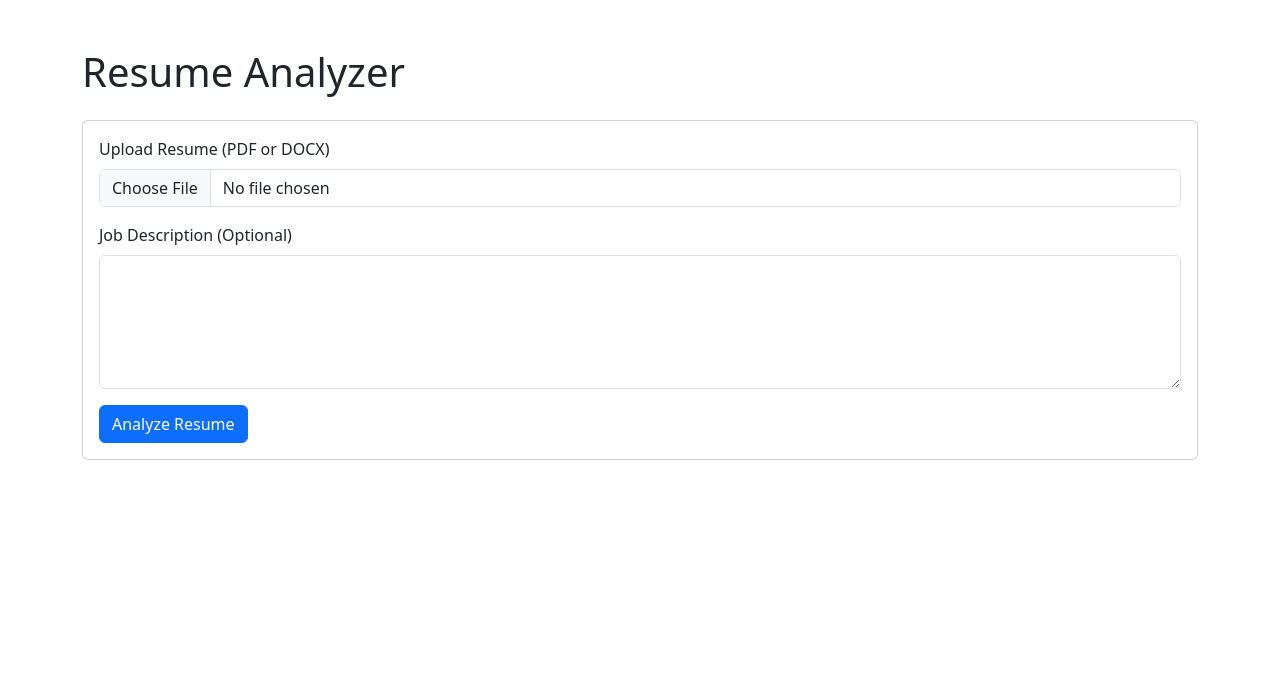
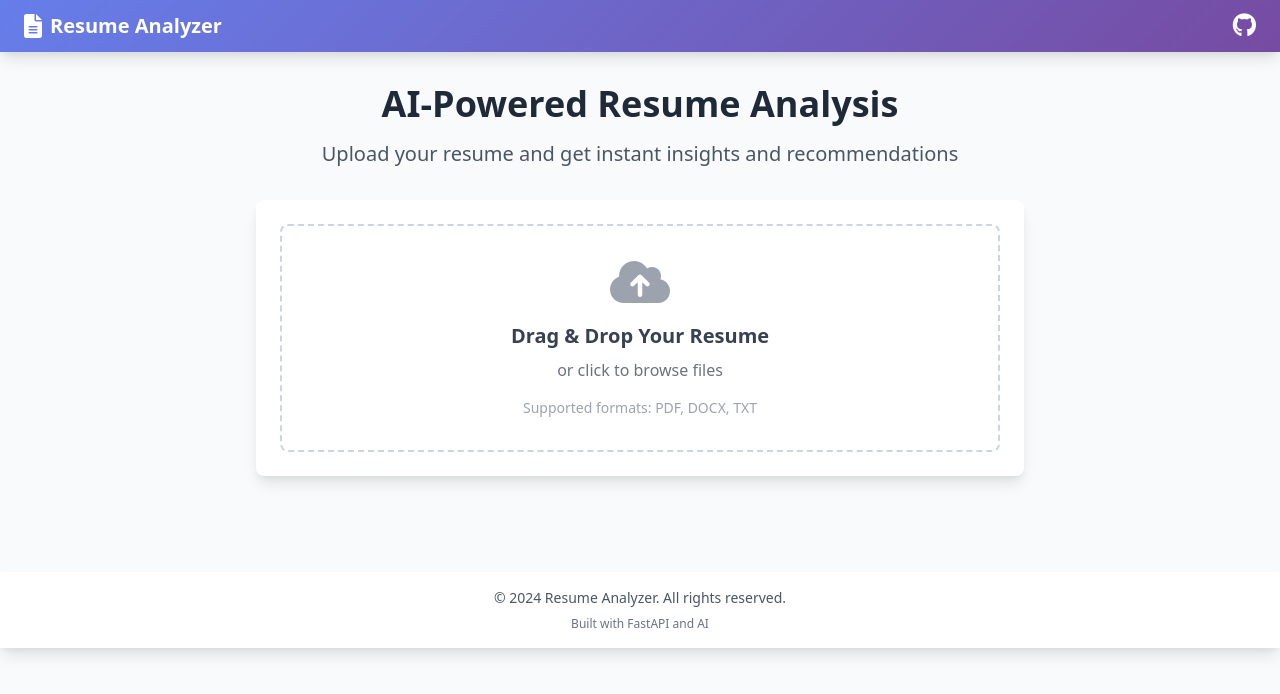
Before and after one commit to arun3676/resume-analyzer, a FastAPI app: page / in a window 1280 px wide. Shown: the top 694 px of the page. Run offline with FastAPI, Linux system fonts and the light colour scheme; parts of the project's set-up code (start-up, migrations or seed data) failed here and were passed over; some libraries are stand-ins or nearby versions.

Commit message:
Add all files including index.html for GitHub Pages

```diff
--- a/app/main.py
+++ b/app/main.py
@@ -15,6 +15,8 @@ from io import BytesIO
 import time
 import os
 from dotenv import load_dotenv
+from pathlib import Path
+import logging
 
 load_dotenv()
 
@@ -22,10 +24,14 @@ from app.config import APP_NAME, APP_VERSION, DEBUG, MLFLOW_TRACKING_URI, EXPERI
 from app.models.schema import ResumeAnalysisRequest, ResumeAnalysisResponse
 from app.agents.react_agent import ResumeReactAgent
 from app.services.parser import extract_skills, extract_experience, extract_education
-from app.services.analyzer import analyze_strengths_weaknesses, calculate_job_match, suggest_improvements
+from app.services.analyzer import analyze_strengths_weaknesses, calculate_job_match, suggest_improvements, analyze_resume
 from app.services.vector_store import initialize_vector_store
-from app.services.logging import initialize_promptlayer
+from app.services.logging import initialize_promptlayer, setup_logging
 from app.services.structured_analyzer import StructuredAnalyzer
+
+# Setup logging
+setup_logging()
+logger = logging.getLogger(__name__)
 
 # Initialize the FastAPI app
 app = FastAPI(
@@ -291,3 +297,31 @@ async def structured_analyze(
             status_code=500,
             detail=f"Failed to analyze resume: {str(e)}"
         )
+
+@app.post("/analyze")
+async def analyze(file: UploadFile = File(...)):
+    try:
+        # Validate file type
+        if not file.filename.endswith(('.pdf', '.docx', '.txt')):
+            raise HTTPException(status_code=400, detail="File type not supported. Please upload a PDF, DOCX, or TXT file.")
+
+        # Save the file temporarily
+        file_path = f"temp_{file.filename}"
+        with open(file_path, "wb") as buffer:
+            content = await file.read()
+            buffer.write(content)
+
+        try:
+            # Analyze the resume
+            result = await analyze_resume(file_path)
+            return result
+        finally:
+            # Clean up the temporary file
+            if os.path.exists(file_path):
+                os.remove(file_path)
+    except Exception as e:
+        logger.error(f"Error analyzing resume: {str(e)}")
+        raise HTTPException(status_code=500, detail=str(e))
+
+if __name__ == "__main__":
+    uvicorn.run(app, host="0.0.0.0", port=int(os.getenv("PORT", 8000)))
--- a/app/templates/base.html
+++ b/app/templates/base.html
@@ -3,64 +3,54 @@
 <head>
     <meta charset="UTF-8">
     <meta name="viewport" content="width=device-width, initial-scale=1.0">
-    <title>Resume Analyzer</title>
-    <link href="https://cdn.jsdelivr.net/npm/bootstrap@5.3.0/dist/css/bootstrap.min.css" rel="stylesheet">
+    <title>{% block title %}Resume Analyzer{% endblock %}</title>
+    <link href="https://cdn.jsdelivr.net/npm/tailwindcss@2.2.19/dist/tailwind.min.css" rel="stylesheet">
+    <link href="https://cdnjs.cloudflare.com/ajax/libs/font-awesome/6.0.0/css/all.min.css" rel="stylesheet">
     <style>
-        body {
-            font-family: 'Segoe UI', Tahoma, Geneva, Verdana, sans-serif;
-            background-color: #f8f9fa;
-            color: #333;
+        .gradient-bg {
+            background: linear-gradient(135deg, #667eea 0%, #764ba2 100%);
         }
-        .header {
-            background: linear-gradient(135deg, #6e8efb, #a777e3);
-            color: white;
-            padding: 2rem 0;
-            border-radius: 0 0 10px 10px;
-            margin-bottom: 2rem;
+        .file-upload {
+            border: 2px dashed #cbd5e0;
+            transition: all 0.3s ease;
         }
-        .card {
-            border-radius: 10px;
-            box-shadow: 0 4px 6px rgba(0, 0, 0, 0.1);
-            margin-bottom: 1.5rem;
-            border: none;
-        }
-        .skill-match {
-            height: 25px;
-            border-radius: 5px;
-            background: linear-gradient(90deg, #6e8efb, #a777e3);
-        }
-        .footer {
-            background-color: #343a40;
-            color: white;
-            padding: 1rem 0;
-            margin-top: 2rem;
-        }
-        .loading {
-            display: none;
-            text-align: center;
-            padding: 20px;
-        }
-        .result-section {
-            display: none;
+        .file-upload:hover {
+            border-color: #667eea;
         }
     </style>
+    {% block extra_css %}{% endblock %}
 </head>
-<body>
-    <div class="header text-center">
-        <h1>Resume Analyzer</h1>
-        <p class="lead">AI-powered resume analysis with job matching</p>
-    </div>
+<body class="bg-gray-50">
+    <nav class="gradient-bg text-white shadow-lg">
+        <div class="container mx-auto px-6 py-3">
+            <div class="flex items-center justify-between">
+                <div class="flex items-center">
+                    <i class="fas fa-file-alt text-2xl mr-2"></i>
+                    <span class="font-semibold text-xl">Resume Analyzer</span>
+                </div>
+                <div class="flex items-center">
+                    <a href="https://github.com/arun3676/resume-analyzer" target="_blank" class="text-white hover:text-gray-200">
+                        <i class="fab fa-github text-2xl"></i>
+                    </a>
+                </div>
+            </div>
+        </div>
+    </nav>
 
-    <div class="container">
+    <main class="container mx-auto px-6 py-8">
         {% block content %}{% endblock %}
-    </div>
+    </main>
 
-    <div class="footer text-center">
-        <p>Resume Analyzer &copy; 2025</p>
-    </div>
+    <footer class="bg-white shadow-lg mt-8">
+        <div class="container mx-auto px-6 py-4">
+            <div class="flex flex-col items-center">
+                <p class="text-gray-600 text-sm">© 2024 Resume Analyzer. All rights reserved.</p>
+                <p class="text-gray-500 text-xs mt-2">Built with FastAPI and AI</p>
+            </div>
+        </div>
+    </footer>
 
-    <script src="https://cdn.jsdelivr.net/npm/bootstrap@5.3.0/dist/js/bootstrap.bundle.min.js"></script>
-    <script src="https://cdn.jsdelivr.net/npm/chart.js"></script>
-    {% block scripts %}{% endblock %}
+    <script src="https://cdn.jsdelivr.net/npm/axios/dist/axios.min.js"></script>
+    {% block extra_js %}{% endblock %}
 </body>
 </html>
--- a/app/templates/index.html
+++ b/app/templates/index.html
@@ -1,34 +1,180 @@
-<!DOCTYPE html>
-<html lang="en">
-<head>
-    <meta charset="UTF-8">
-    <meta name="viewport" content="width=device-width, initial-scale=1.0">
-    <title>Resume Analyzer</title>
-    <link href="https://cdn.jsdelivr.net/npm/bootstrap@5.3.0/dist/css/bootstrap.min.css" rel="stylesheet">
-</head>
-<body>
-    <div class="container mt-5">
-        <h1 class="mb-4">Resume Analyzer</h1>
+{% extends "base.html" %}
 
-        <div class="card">
-            <div class="card-body">
-                <form action="/analyze/file" method="post" enctype="multipart/form-data">
-                    <div class="mb-3">
-                        <label for="file" class="form-label">Upload Resume (PDF or DOCX)</label>
-                        <input type="file" class="form-control" id="file" name="file" accept=".pdf,.docx" required>
-                    </div>
+{% block title %}Resume Analyzer - Upload Your Resume{% endblock %}
 
-                    <div class="mb-3">
-                        <label for="job_description" class="form-label">Job Description (Optional)</label>
-                        <textarea class="form-control" id="job_description" name="job_description" rows="5"></textarea>
-                    </div>
+{% block content %}
+<div class="max-w-3xl mx-auto">
+    <div class="text-center mb-8">
+        <h1 class="text-4xl font-bold text-gray-800 mb-4">AI-Powered Resume Analysis</h1>
+        <p class="text-xl text-gray-600">Upload your resume and get instant insights and recommendations</p>
+    </div>
 
-                    <button type="submit" class="btn btn-primary">Analyze Resume</button>
-                </form>
+    <div class="bg-white rounded-lg shadow-lg p-6 mb-8">
+        <div class="file-upload rounded-lg p-8 text-center cursor-pointer" id="dropZone">
+            <input type="file" id="fileInput" class="hidden" accept=".pdf,.docx,.txt">
+            <div class="mb-4">
+                <i class="fas fa-cloud-upload-alt text-5xl text-gray-400"></i>
             </div>
+            <h3 class="text-xl font-semibold text-gray-700 mb-2">Drag & Drop Your Resume</h3>
+            <p class="text-gray-500 mb-4">or click to browse files</p>
+            <p class="text-sm text-gray-400">Supported formats: PDF, DOCX, TXT</p>
         </div>
     </div>
 
-    <script src="https://cdn.jsdelivr.net/npm/bootstrap@5.3.0/dist/js/bootstrap.bundle.min.js"></script>
-</body>
-</html>
+    <div id="loading" class="hidden">
+        <div class="flex flex-col items-center">
+            <div class="animate-spin rounded-full h-12 w-12 border-b-2 border-purple-600 mb-4"></div>
+            <p class="text-gray-600">Analyzing your resume...</p>
+        </div>
+    </div>
+
+    <div id="result" class="hidden">
+        <div class="bg-white rounded-lg shadow-lg p-6">
+            <h2 class="text-2xl font-bold text-gray-800 mb-4">Analysis Results</h2>
+            <div id="resultContent"></div>
+        </div>
+    </div>
+</div>
+{% endblock %}
+
+{% block extra_js %}
+<script>
+document.addEventListener('DOMContentLoaded', function() {
+    const dropZone = document.getElementById('dropZone');
+    const fileInput = document.getElementById('fileInput');
+    const loading = document.getElementById('loading');
+    const result = document.getElementById('result');
+    const resultContent = document.getElementById('resultContent');
+
+    // Handle drag and drop
+    dropZone.addEventListener('dragover', (e) => {
+        e.preventDefault();
+        dropZone.classList.add('border-purple-500');
+    });
+
+    dropZone.addEventListener('dragleave', () => {
+        dropZone.classList.remove('border-purple-500');
+    });
+
+    dropZone.addEventListener('drop', (e) => {
+        e.preventDefault();
+        dropZone.classList.remove('border-purple-500');
+        const file = e.dataTransfer.files[0];
+        handleFile(file);
+    });
+
+    // Handle click to upload
+    dropZone.addEventListener('click', () => {
+        fileInput.click();
+    });
+
+    fileInput.addEventListener('change', (e) => {
+        const file = e.target.files[0];
+        handleFile(file);
+    });
+
+    function handleFile(file) {
+        if (!file) return;
+
+        const validTypes = ['application/pdf', 'application/vnd.openxmlformats-officedocument.wordprocessingml.document', 'text/plain'];
+        if (!validTypes.includes(file.type)) {
+            alert('Please upload a PDF, DOCX, or TXT file.');
+            return;
+        }
+
+        const formData = new FormData();
+        formData.append('file', file);
+
+        loading.classList.remove('hidden');
+        result.classList.add('hidden');
+
+        axios.post('/analyze', formData, {
+            headers: {
+                'Content-Type': 'multipart/form-data'
+            }
+        })
+        .then(response => {
+            loading.classList.add('hidden');
+            result.classList.remove('hidden');
+            displayResults(response.data);
+        })
+        .catch(error => {
+            loading.classList.add('hidden');
+            alert('Error analyzing resume: ' + error.message);
+        });
+    }
+
+    function displayResults(data) {
+        let html = '';
+
+        // Skills Section
+        if (data.skills) {
+            html += `
+                <div class="mb-6">
+                    <h3 class="text-xl font-semibold text-gray-700 mb-3">Skills</h3>
+                    <div class="flex flex-wrap gap-2">
+                        ${data.skills.map(skill => `
+                            <span class="bg-purple-100 text-purple-800 px-3 py-1 rounded-full text-sm">
+                                ${skill}
+                            </span>
+                        `).join('')}
+                    </div>
+                </div>
+            `;
+        }
+
+        // Experience Section
+        if (data.experience) {
+            html += `
+                <div class="mb-6">
+                    <h3 class="text-xl font-semibold text-gray-700 mb-3">Experience</h3>
+                    <div class="space-y-4">
+                        ${data.experience.map(exp => `
+                            <div class="border-l-4 border-purple-500 pl-4">
+                                <h4 class="font-semibold text-gray-800">${exp.title}</h4>
+                                <p class="text-gray-600">${exp.company}</p>
+                                <p class="text-sm text-gray-500">${exp.duration}</p>
+                            </div>
+                        `).join('')}
+                    </div>
+                </div>
+            `;
+        }
+
+        // Education Section
+        if (data.education) {
+            html += `
+                <div class="mb-6">
+                    <h3 class="text-xl font-semibold text-gray-700 mb-3">Education</h3>
+                    <div class="space-y-4">
+                        ${data.education.map(edu => `
+                            <div class="border-l-4 border-purple-500 pl-4">
+                                <h4 class="font-semibold text-gray-800">${edu.degree}</h4>
+                                <p class="text-gray-600">${edu.institution}</p>
+                                <p class="text-sm text-gray-500">${edu.year}</p>
+                            </div>
+                        `).join('')}
+                    </div>
+                </div>
+            `;
+        }
+
+        // Recommendations Section
+        if (data.recommendations) {
+            html += `
+                <div class="mb-6">
+                    <h3 class="text-xl font-semibold text-gray-700 mb-3">Recommendations</h3>
+                    <ul class="list-disc list-inside space-y-2 text-gray-600">
+                        ${data.recommendations.map(rec => `
+                            <li>${rec}</li>
+                        `).join('')}
+                    </ul>
+                </div>
+            `;
+        }
+
+        resultContent.innerHTML = html;
+    }
+});
+</script>
+{% endblock %}
```
Also changed, not shown: render.yaml (added, +13 -0 lines), resume-analyzer-frontend/index.html (added, +227 -0 lines), README.md, resume-analyzer-frontend/README.md (added), 3 other files.
